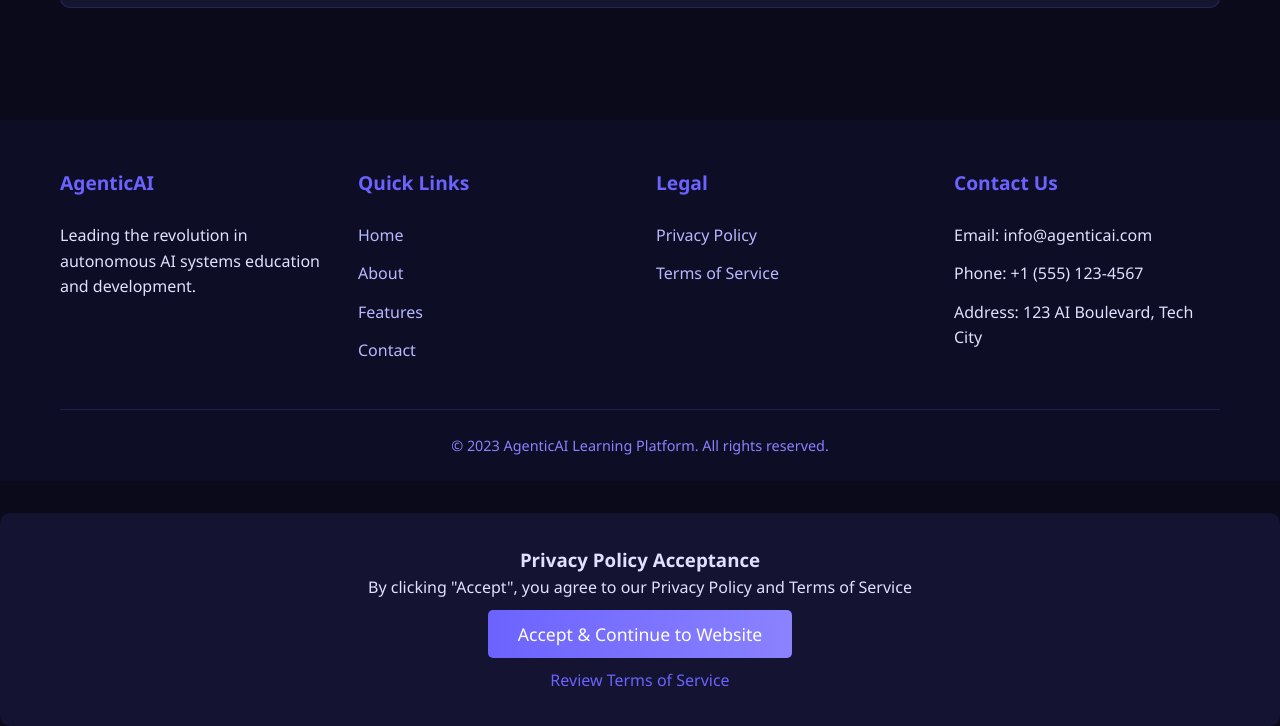
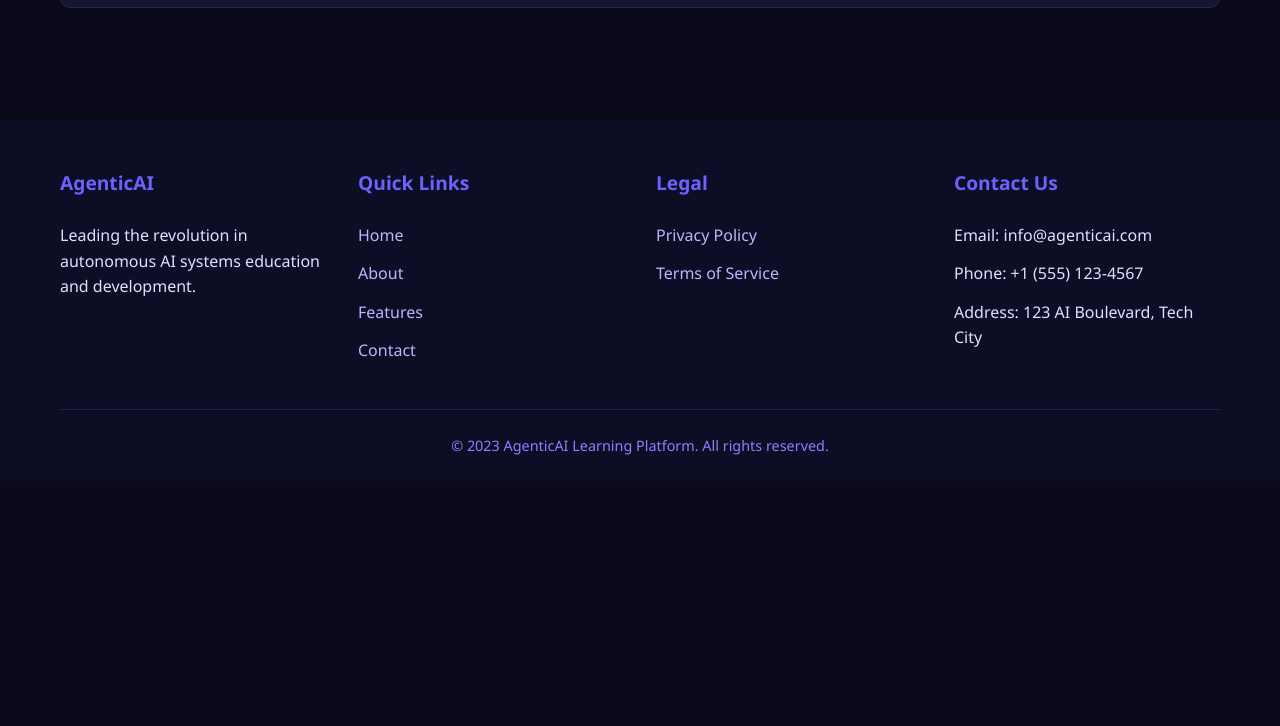
Before and after one commit to thedeveloperarsalanahmed/Agentic-Ai-Website, a plain HTML site: page Privacy.html in a window 1280 px wide. Shown: the part 4123-4849 px from the top of the page. After the commit the page ends 4604 px from the top, so only its background shows below. Drawn offline with Linux system fonts and the light colour scheme.

Commit message:
Add files via upload

```diff
--- a/Privacy.html
+++ b/Privacy.html
@@ -611,29 +611,6 @@
 
     </script>
 
-    <!-- Add this to the end of your privacy-policy.html -->
-<div style="text-align: center; margin-top: 2rem; padding: 2rem; background: rgba(108, 99, 255, 0.1); border-radius: 10px;">
-    <h3>Privacy Policy Acceptance</h3>
-    <p>By clicking "Accept", you agree to our Privacy Policy and Terms of Service</p>
-    <button onclick="acceptPrivacyPolicy()" style="
-        background: linear-gradient(90deg, #6c63ff, #8a82ff);
-        color: white;
-        border: none;
-        padding: 12px 30px;
-        border-radius: 5px;
-        font-size: 1.1rem;
-        cursor: pointer;
-        margin: 10px;
-    ">Accept & Continue to Website</button>
-    <br>
-    <a href="terms-of-service.html" style="color: #6c63ff; text-decoration: none;">Review Terms of Service</a>
-</div>
 
-<script>
-function acceptPrivacyPolicy() {
-    localStorage.setItem('privacyAccepted', 'true');
-    window.location.href = 'index.html';
-}
-</script>
 </body>
 </html>
```
Also changed, not shown: index.html (+0 -11 lines).
